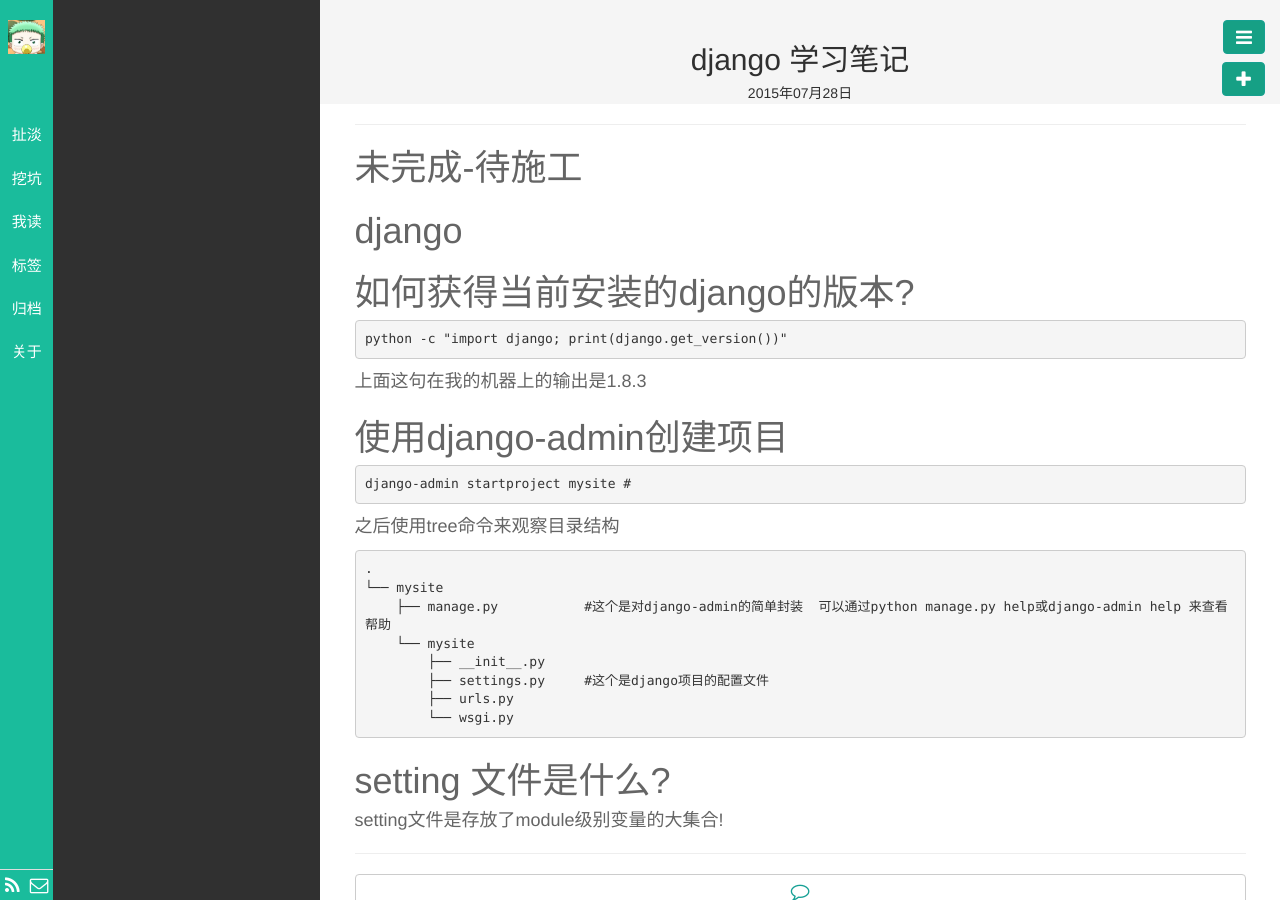
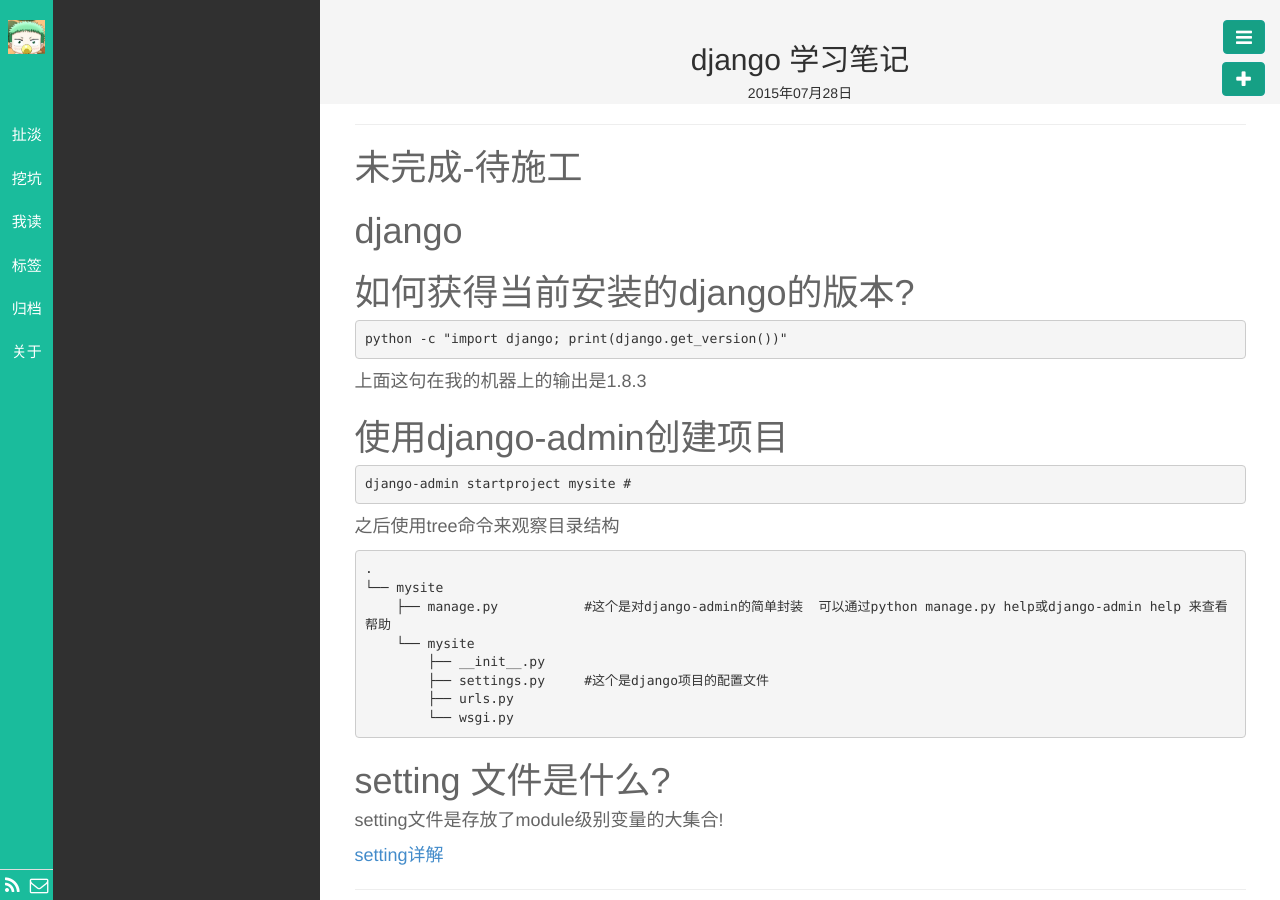
Before and after one commit to pingf/JLog, a Jekyll site: the page built from _posts/挖坑/2015-07-28-django.md, in a window 1280 px wide. Built offline with Jekyll 4.4.1, drawn with Linux system fonts in a browser that asks for light colours; nearby versions of some CDN libraries; library files that are not in the unit come from our copies; Markdown is read by kramdown in place of the engine named in the settings.

Commit message:
test internal link

```diff
--- a/_posts/挖坑/2015-07-28-django.md
+++ b/_posts/挖坑/2015-07-28-django.md
@@ -43,3 +43,5 @@ django-admin startproject mysite #
 #setting 文件是什么?
 
 setting文件是存放了module级别变量的大集合!
+
+[setting详解]({% post_url 2015-07-28-django-setting %})
```
